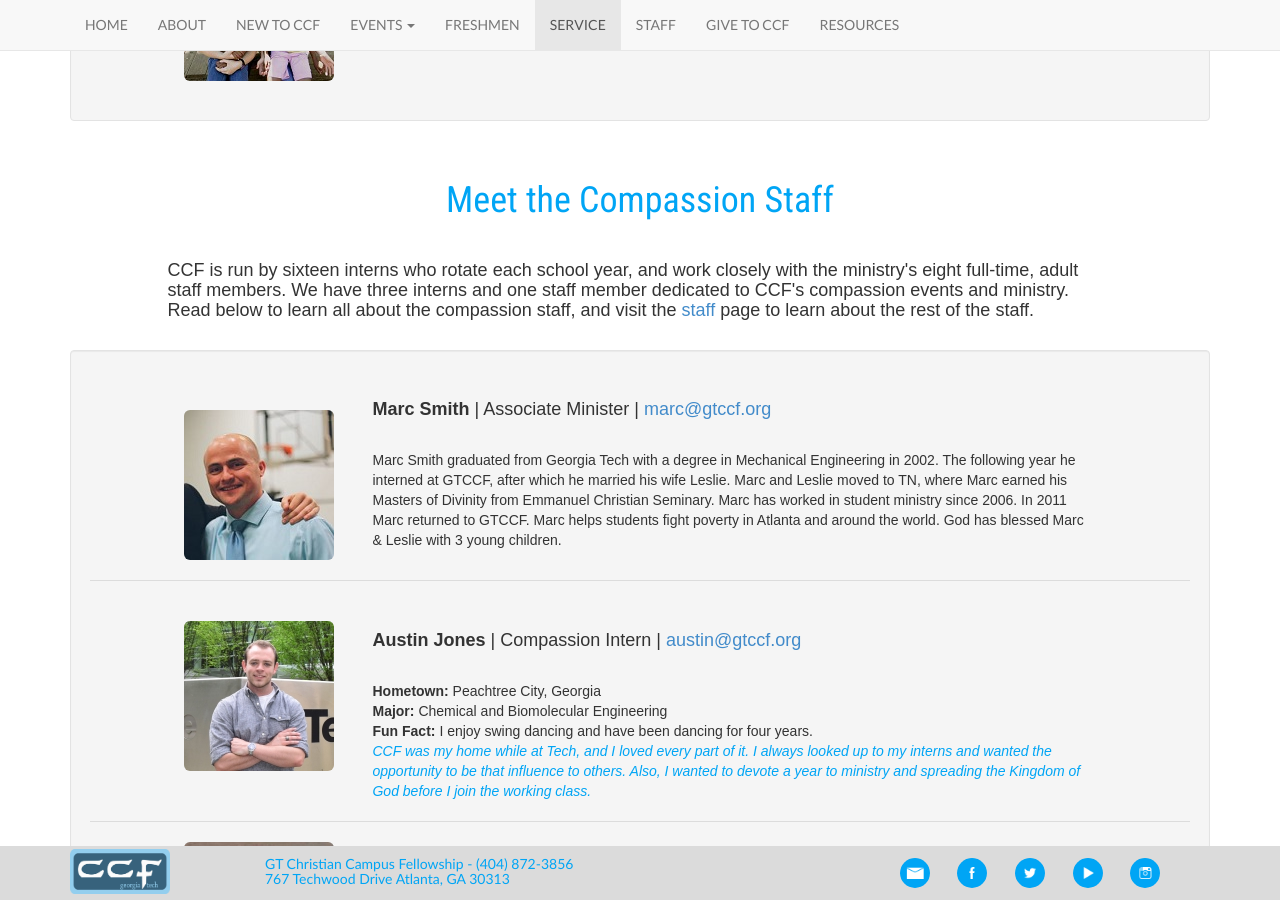
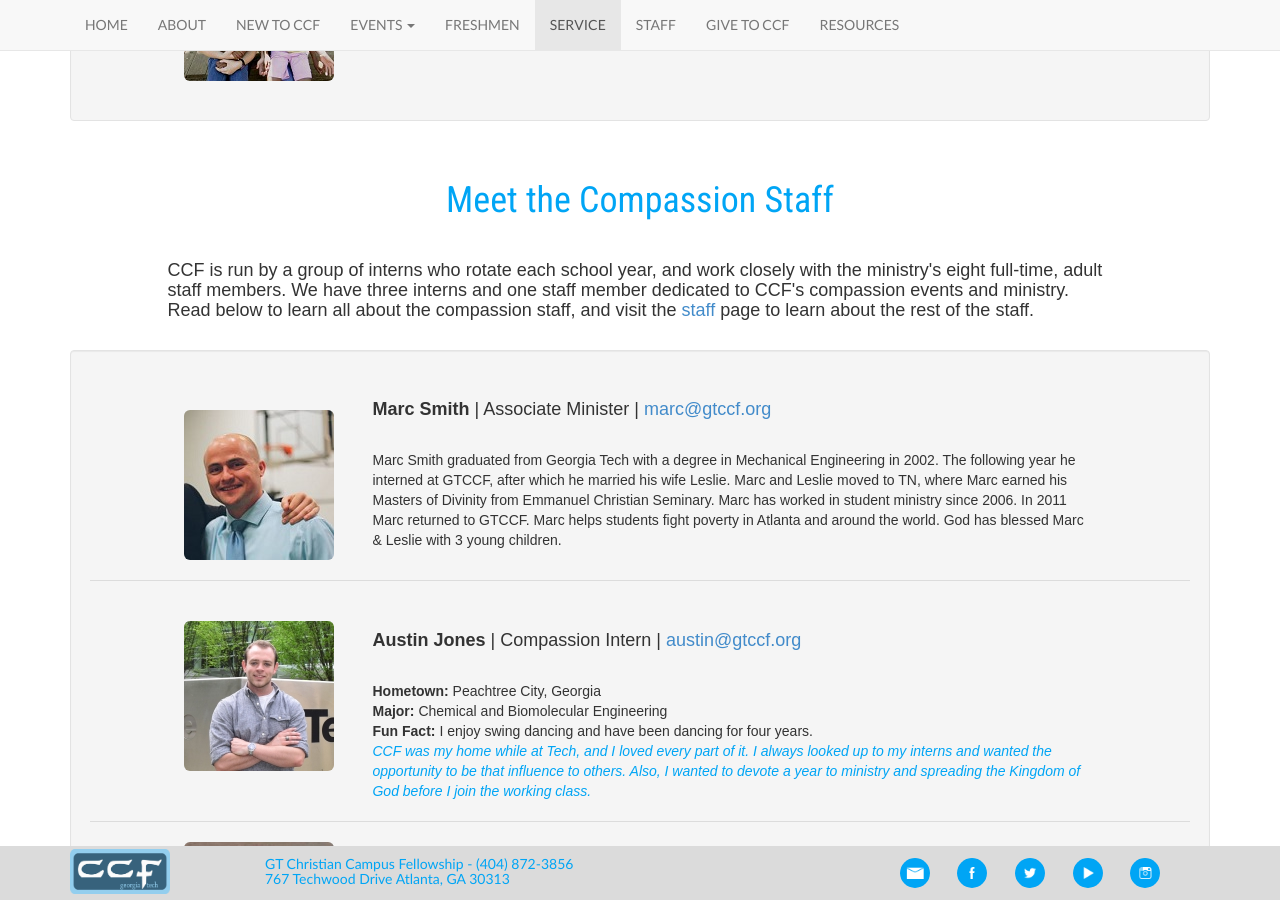
Before and after one commit to gtccf/gtccf.github.io, a Jekyll site: the page built from compassion/index.html, in a window 1280 px wide and 900 px high, scrolled down 1806 px. Built offline with Jekyll 4.4.1, drawn with Linux system fonts in a browser that asks for light colours; nearby versions of some CDN libraries.

Commit message:
Update index.html

```diff
--- a/compassion/index.html
+++ b/compassion/index.html
@@ -146,7 +146,7 @@ layout: default
 
     <div class="row">
       <div class="col-md-1"></div>
-      <div class="col-md-10"><h4>CCF is run by sixteen interns who rotate each school year, and work closely with the ministry's eight full-time, adult staff members. We have three interns and one staff member dedicated to CCF's compassion events and ministry. Read below to learn all about the compassion staff, and visit the <a href="{{ site.baseurl }}/staff/">staff</a> page to learn about the rest of the staff.</h4>
+      <div class="col-md-10"><h4>CCF is run by a group of interns who rotate each school year, and work closely with the ministry's eight full-time, adult staff members. We have three interns and one staff member dedicated to CCF's compassion events and ministry. Read below to learn all about the compassion staff, and visit the <a href="{{ site.baseurl }}/staff/">staff</a> page to learn about the rest of the staff.</h4>
       </div>
     </div>
 
```
